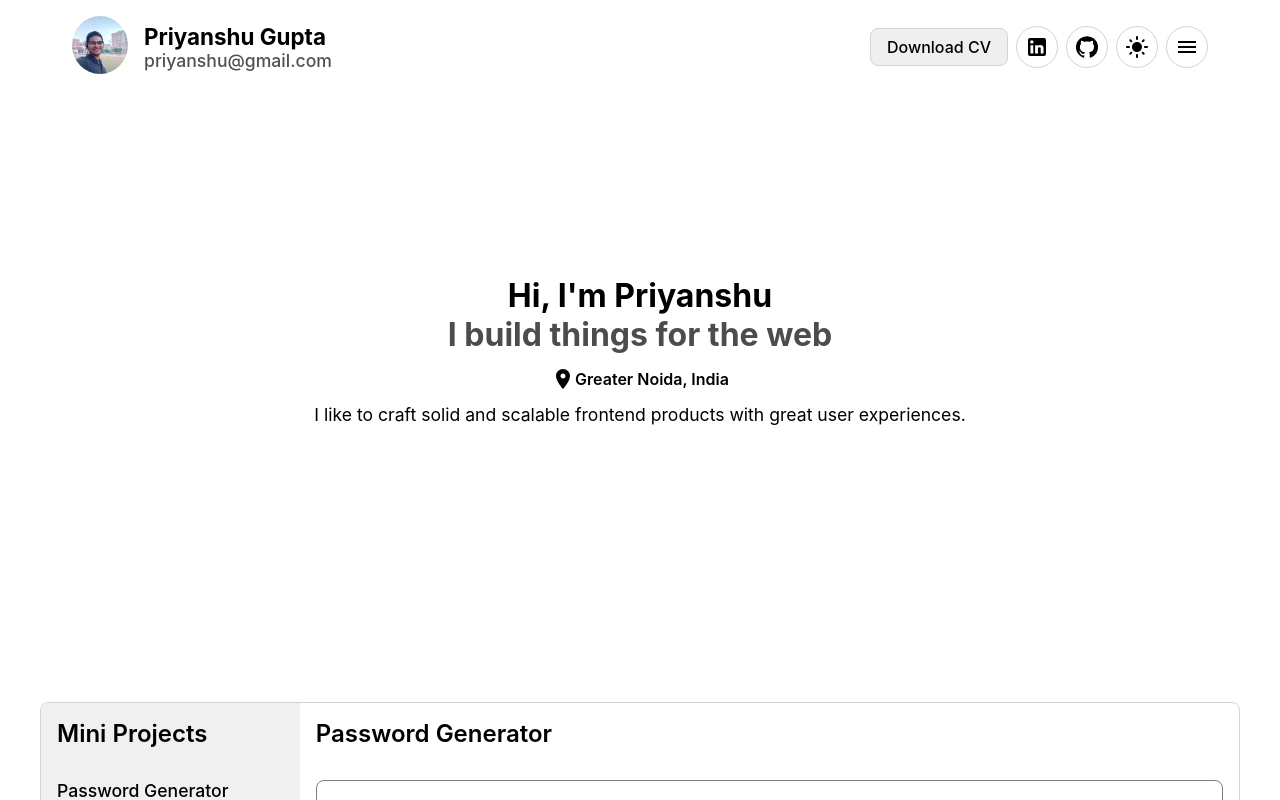
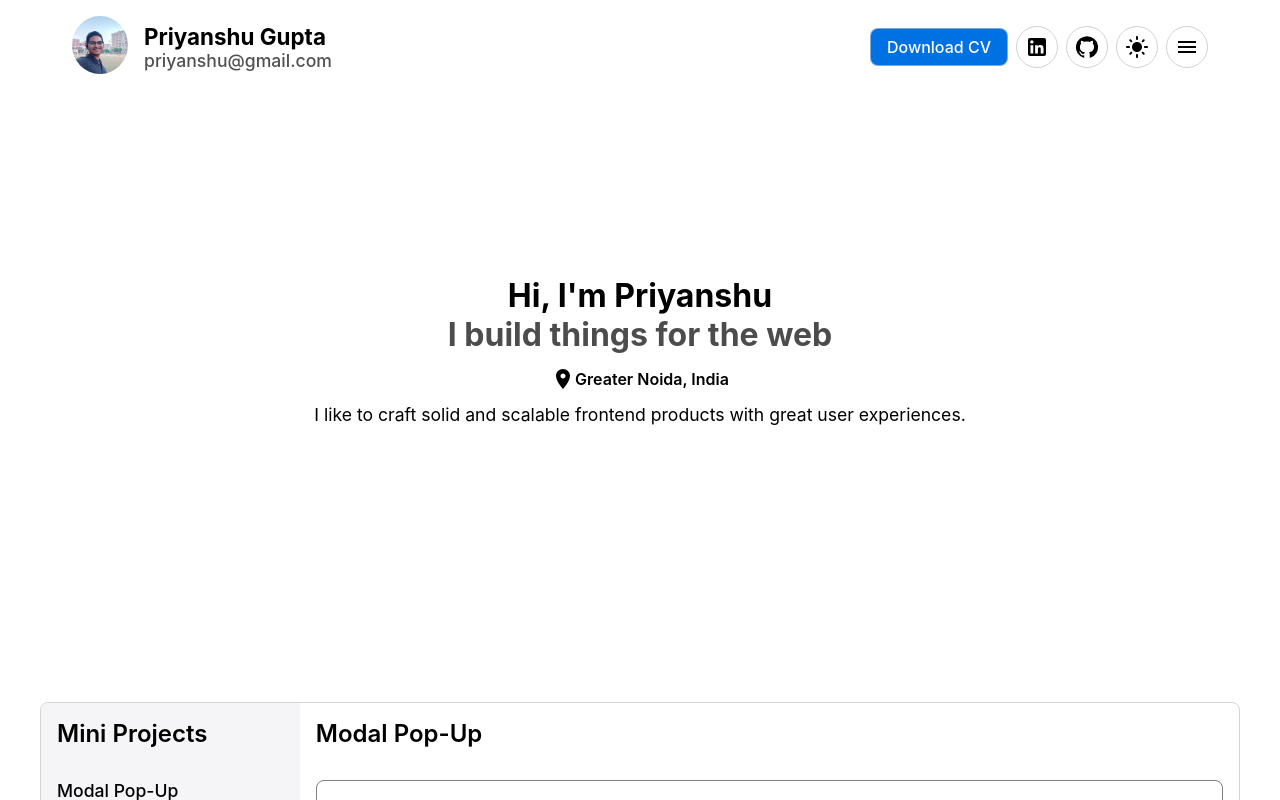
Before and after one commit to priyanshu16095/portfolio, a React (Vite) app: page / in a window 1280 px wide. Built offline with nearby package versions, Linux system fonts and the light colour scheme.

Commit message:
new blue color

```diff
--- a/src/components/Projects/data.jsx
+++ b/src/components/Projects/data.jsx
@@ -15,12 +15,12 @@ import TodoList from './TodoList/TodoList'
 import CurrencyConverter from './CurrencyConverter/CurrencyConverter'
 
 const data = [
-    {name: 'Password Generator', content: <PasswordGenerator />},
+    {name: 'Modal Pop-Up', content: <ModalPopUp />},
     {name: 'Accordion', content: <Accordion />},
     {name: 'Drag And Drop Notes', content: <DragAndDropNotes />},
+    {name: 'Password Generator', content: <PasswordGenerator />},
     {name: 'Quiz Application', content: <Quiz />},
     {name: 'Currency Converter', content: <CurrencyConverter />},
-    {name: 'Modal Pop-Up', content: <ModalPopUp />},
     {name: 'Github Profile Finder', content: <GithubProfileFinder />},
     {name: 'Image Slider', content: <ImageSlider />},
     {name: 'Progress Bar', content: <ProgressBarPage />},
--- a/src/components/style.css
+++ b/src/components/style.css
@@ -1,6 +1,8 @@
 :root {
     --grayColor: #dee2e6;
     --darkColor: #31363F;
+    --blueColor: #0071e3;
+    --backgroundColor: #f5f5f7;
 }
 
 .contactContainer, .whatiknowContainer {
@@ -49,7 +51,7 @@
     gap: 2rem;
     padding: 1rem;
     border-radius: var(--borderRadius) 0 0 var(--borderRadius);
-    background-color: #f0f0f0;
+    background-color: var(--backgroundColor);
 }
 .miniprojSidebarLinks {
     gap: 0.8rem;
@@ -72,7 +74,7 @@
   width: fit-content;
   border-radius: var(--borderRadius);
   color: white;
-  background-color: rgba(0, 0, 0, 0.8);
+  background-color: black;
 }
 .cards {
     gap: 1rem;
@@ -87,7 +89,7 @@
     align-items: start;
     padding: 1rem;
     gap: 1rem;
-    background-color: #f0f0f0;
+    background-color: var(--backgroundColor);
 }
 .cardlabels {
     gap: 0.5rem;
--- a/src/index.css
+++ b/src/index.css
@@ -6,6 +6,7 @@
 }
 :root {
   --borderRadius: 8px;
+  --blueColor: #0071e3;
 
   --lightContainersBackgroundColor: lightgray;
   --lightBigContainerBackgroundColor: gray;
@@ -83,7 +84,7 @@ p {
   cursor: pointer;
 }
 .link:hover {
-  color: purple;
+  color: var(--blueColor);
 }
 .md-font {
   font-size: 1.1rem;
@@ -147,11 +148,13 @@ p {
   font-size: 1rem;
   font-weight: 550;
   border-radius: 8px;
-  border: 1px solid lightgray;
+  border: 1px solid rgba(211, 211, 211, 0.597);
+  background-color: var(--blueColor);
+  color: white;
   transition: all 0.1s;
 }
 button:hover {
-  background-color: rgba(128, 128, 128, 0.3);
+  background-color: #0071e3dd;
 }
 /* ---------------------------------------------- */
 
```
